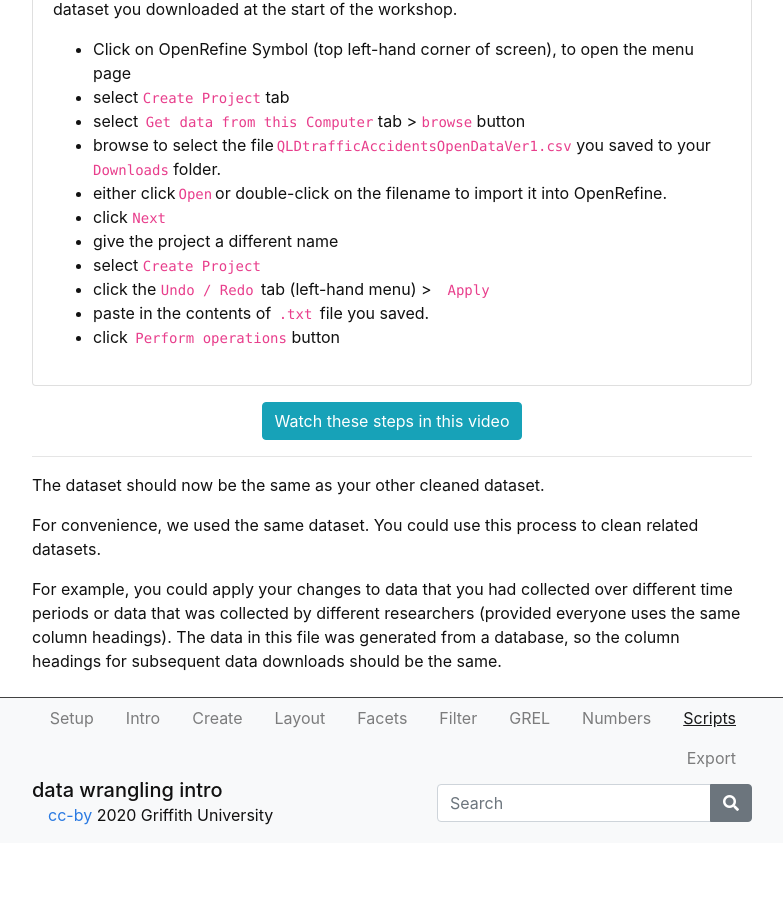
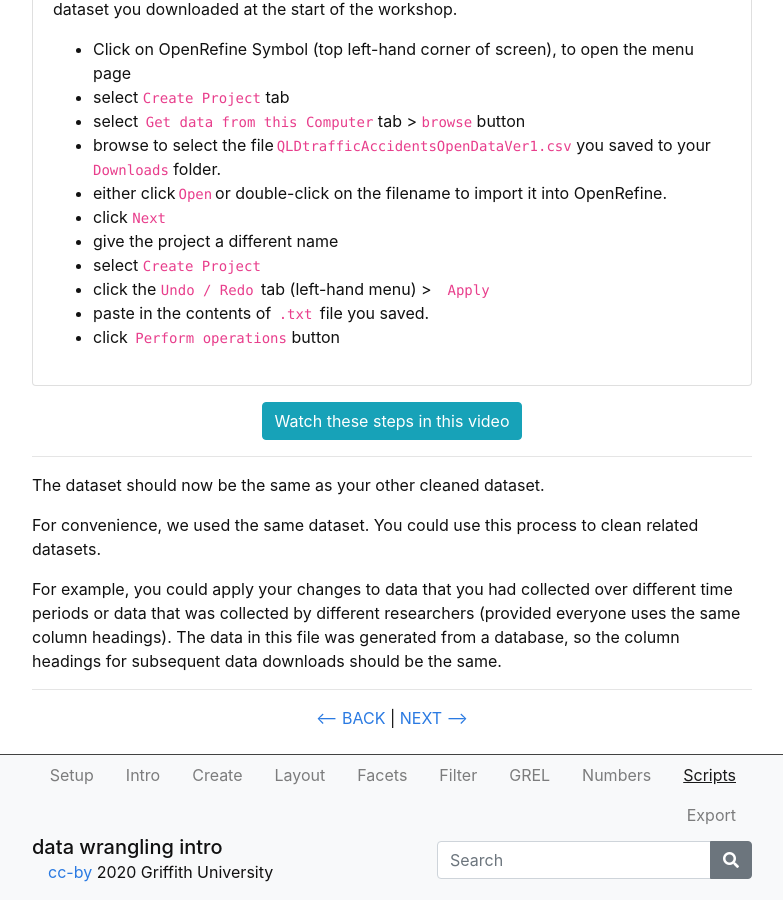
Before and after one commit to GULibrarySandbox/intro-data-wrangle, a Jekyll site: the page built from content/8-lesson.md, in a window 1280 px wide and 900 px high, scrolled down 1119 px. Shown: the whole window, without its empty margins (248-1031 px from the left). Built offline with Jekyll 4.4.1, drawn with Linux system fonts in a browser that asks for light colours; before the commit the page ends 1962 px from its top, so only the background shows below that.

Commit message:
Update 8-lesson.md
Added next and back links

```diff
--- a/content/8-lesson.md
+++ b/content/8-lesson.md
@@ -56,3 +56,10 @@ The dataset should now be the same as your other cleaned dataset.
 For convenience, we used the same dataset.  You could use this process to clean related datasets.
 
 For example, you could apply your changes to data that you had collected over different time periods or data that was collected by different researchers (provided everyone uses the same column headings). The data in this file was generated from a database, so the column headings for subsequent data downloads should be the same.
+
+-----
+
+<p align="center">
+  <a href="https://griffithunilibrary.github.io/intro-data-wrangle/content/7-lesson.html"><-- BACK</a> |
+  <a href="https://griffithunilibrary.github.io/intro-data-wrangle/content/9-lesson.html">NEXT --></a>
+</p>
```
